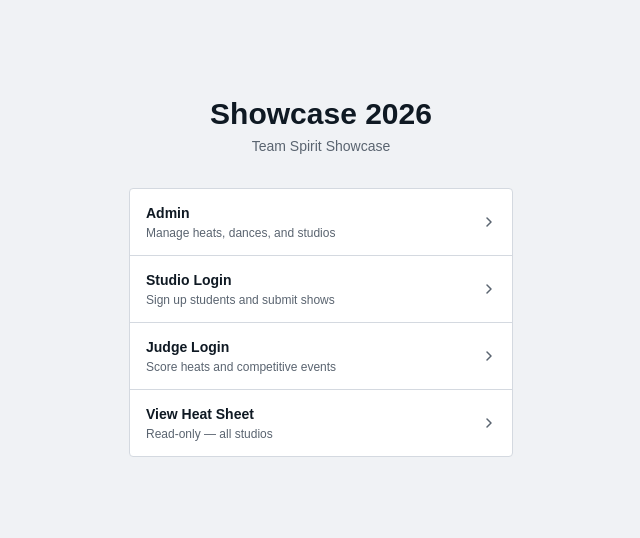
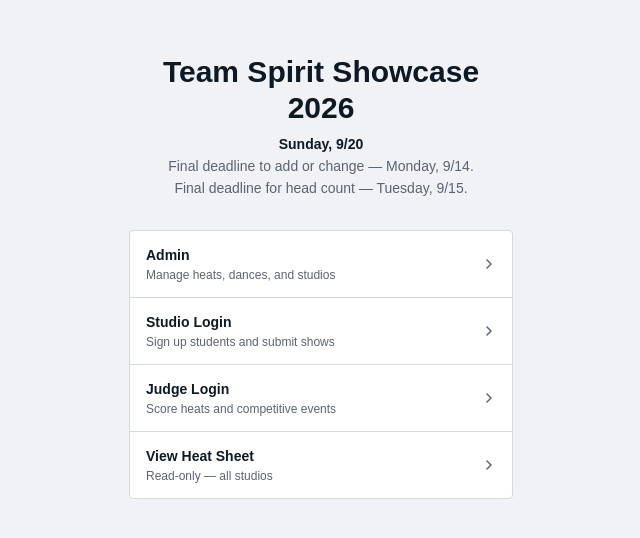
Before and after one commit to jordnbeckr/showcase-app, a Next.js app: page / in a window 1280 px wide. Shown: the part 124-662 px from the top of the page, without its empty margins (319-959 px from the left). Built offline with nearby package versions, Linux system fonts and the light colour scheme; no server answers.

Commit message:
Update home page header and subheader with event date and deadlines
Co-Authored-By: Claude Sonnet 4.6 <noreply@anthropic.com>

```diff
--- a/app/page.tsx
+++ b/app/page.tsx
@@ -34,9 +34,13 @@ export default async function Home() {
   return (
     <main className="min-h-screen flex flex-col items-center justify-center p-6" style={{ backgroundColor: 'var(--surface)' }}>
       <div className="w-full max-w-sm space-y-8">
-        <div className="text-center space-y-1">
-          <h1 className="text-3xl font-bold text-center" style={{ color: 'var(--text)' }}>Showcase 2026</h1>
-          <p className="text-sm text-center" style={{ color: 'var(--muted)' }}>Team Spirit Showcase</p>
+        <div className="text-center space-y-2">
+          <h1 className="text-3xl font-bold text-center" style={{ color: 'var(--text)' }}>Team Spirit Showcase 2026</h1>
+          <div className="text-sm text-center space-y-0.5" style={{ color: 'var(--muted)' }}>
+            <p><strong style={{ color: 'var(--text)' }}>Sunday, 9/20</strong></p>
+            <p>Final deadline to add or change — Monday, 9/14.</p>
+            <p>Final deadline for head count — Tuesday, 9/15.</p>
+          </div>
         </div>
         <div className="card overflow-hidden">
           {entries.map(({ href, label, sub }, i) => (
```
